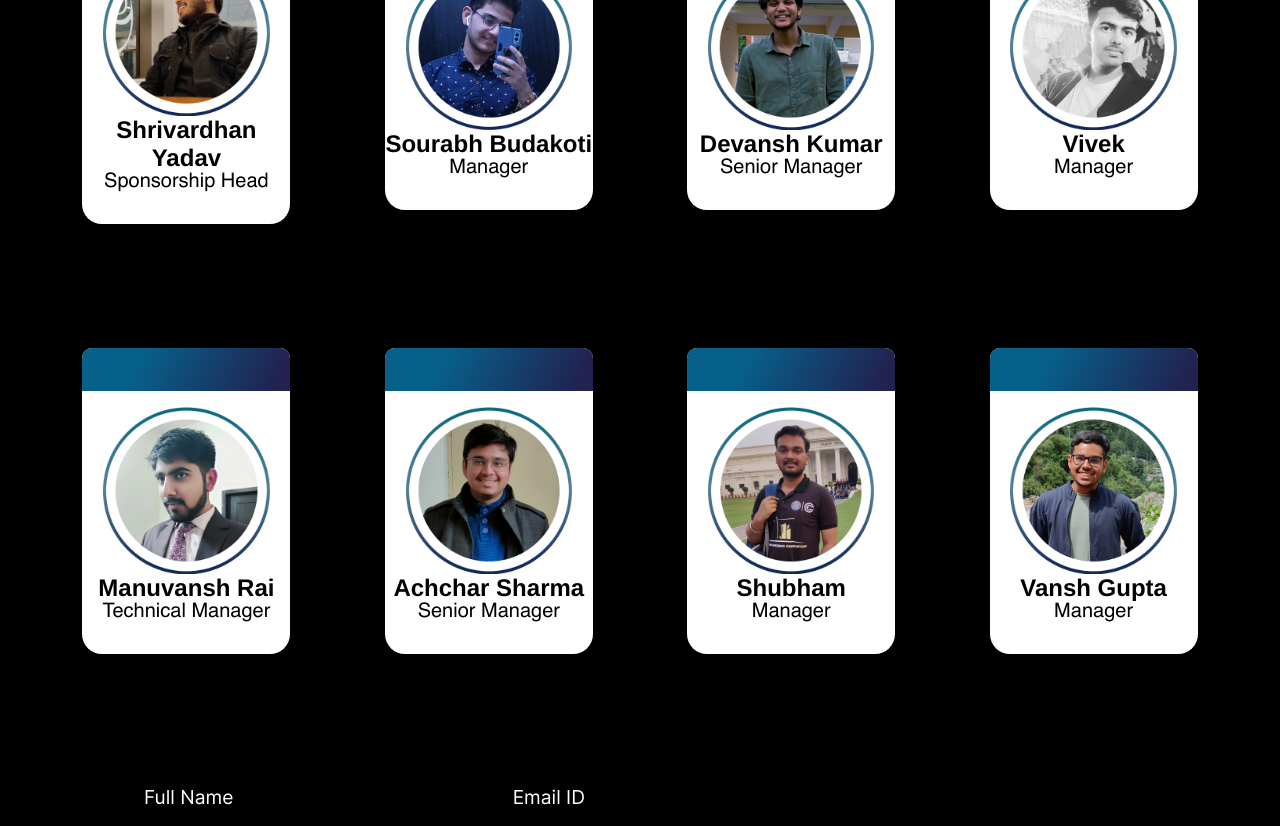
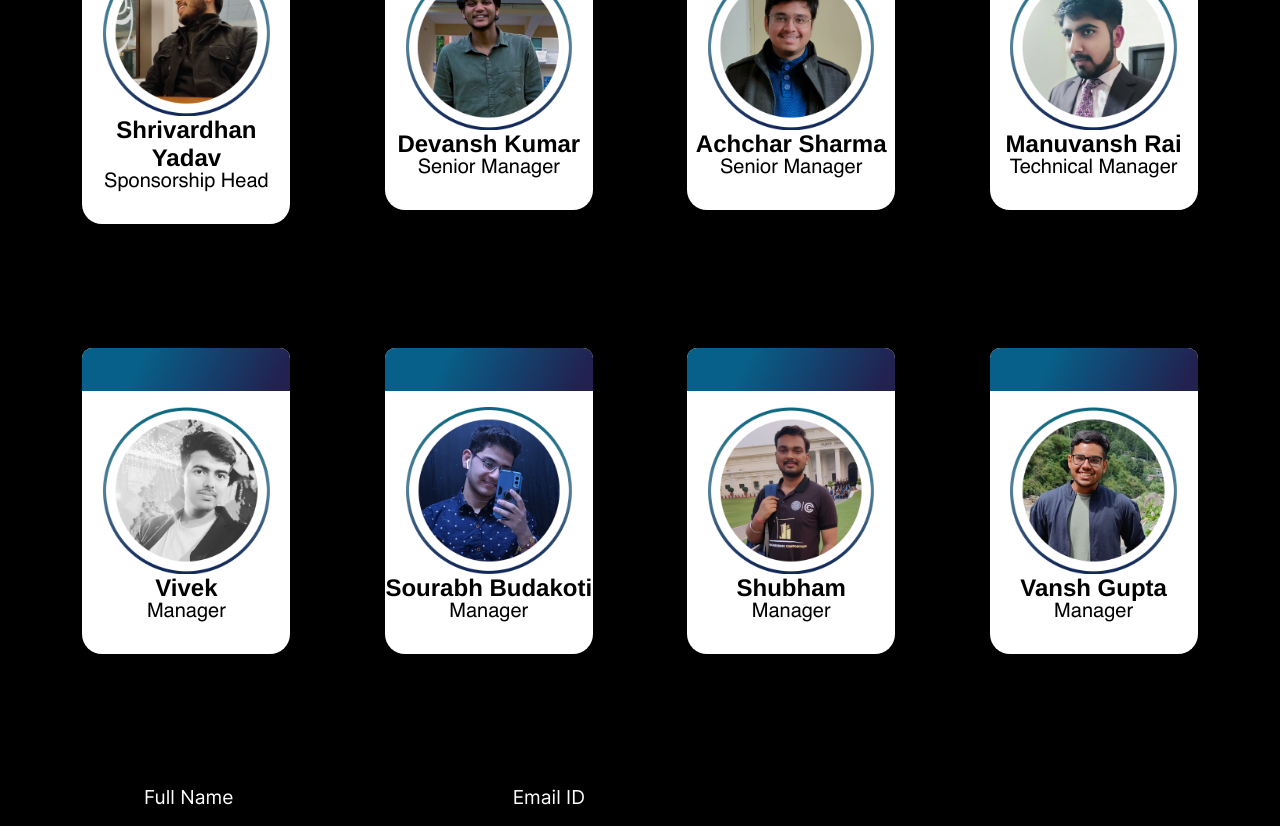
Before and after one commit to Civil-Conclave/civilconclave2k22, a React (Create React App) app: page /aboutus in a window 1280 px wide. Shown: the part 2680-3506 px from the top of the page. Built offline with nearby package versions, Linux system fonts and the light colour scheme.

Commit message:
our team fixed 2

```diff
--- a/src/components/AboutUs/TeamDetails.js
+++ b/src/components/AboutUs/TeamDetails.js
@@ -44,33 +44,33 @@ const contacts = [
   },
   {
     id: 6,
-    name: "Sourabh Budakoti",
-    position: "Manager",
-    image: Sourabh,
-  },
-  {
-    id: 7,
     name: "Devansh Kumar",
     position: "Senior Manager",
     image: Devansh,
   },
   {
+    id: 7,
+    name: "Achchar Sharma",
+    position: "Senior Manager",
+    image: Achchar,
+  },
+  {
     id: 8,
+    name: "Manuvansh Rai",
+    position: "Technical Manager",
+    image: Manu,
+  },
+  {
+    id: 9,
     name: "Vivek",
     position: "Manager",
     image: Vivek,
   },
   {
-    id: 9,
-    name: "Manuvansh Rai",
-    position: "Technical Manager",
-    image: Manu,
-  },
-  {
     id: 10,
-    name: "Achchar Sharma",
-    position: "Senior Manager",
-    image: Achchar,
+    name: "Sourabh Budakoti",
+    position: "Manager",
+    image: Sourabh,
   },
   {
     id: 11,
--- a/src/components/CaseStudy/CaseStudy.js
+++ b/src/components/CaseStudy/CaseStudy.js
@@ -7,6 +7,11 @@ export default function CaseStudyleft() {
   function onPress(e) {
     window.open(
       "https://drive.google.com/file/d/1gd-mEHXP10-ft1SlHPPRWssC6lwUmLzC/view?usp=sharing"
+    );
+  }
+  function onPressFlood(e) {
+    window.open(
+      "https://drive.google.com/file/d/1N74REMpL-o1b93x3xwovsL7APjLruSMM/view?usp=sharing"
     );
   }
   function onPressRules(e) {
@@ -69,7 +74,7 @@ export default function CaseStudyleft() {
             </div>
           </div>
           <div className="casestudy2">
-            <button className="casestudy-btn" onClick={onPress}>
+            <button className="casestudy-btn" onClick={onPressFlood}>
               PROBLEM STATEMENT
             </button>
             <button className="text-casestudy" onClick={onPressRules}>
```
Also changed, not shown: 1 other file (tests, documents, lock files or other folders).
